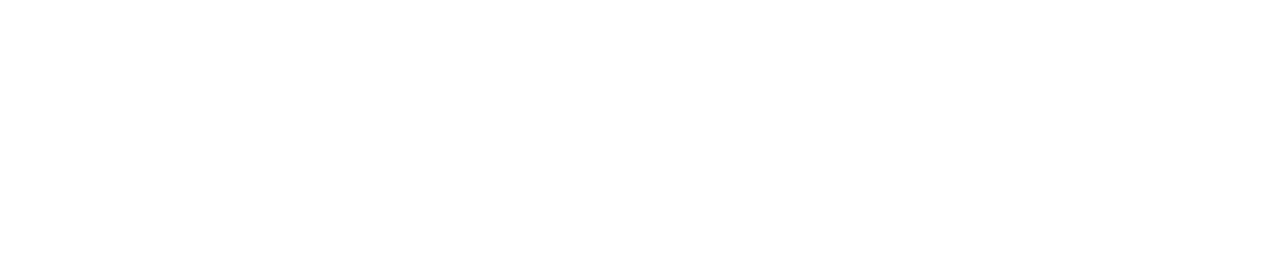
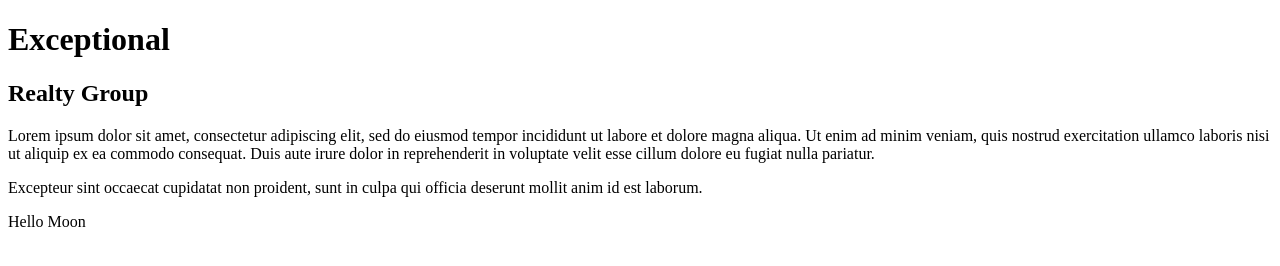
Before and after one commit to BrownCow371/exceptional-realty, a plain HTML site: page index.html in a window 1280 px wide. Drawn offline with Linux system fonts and the light colour scheme.

Commit message:
add body content to index.htlm

```diff
--- a/index.html
+++ b/index.html
@@ -6,6 +6,17 @@
   </head>
 
   <body>
+    <h1> Exceptional </h1>
+    <h2> Realty Group </h2>
+    <p>     Lorem ipsum dolor sit amet, consectetur adipiscing elit, sed do eiusmod tempor incididunt ut labore et dolore magna aliqua.
+      Ut enim ad minim veniam, quis nostrud exercitation ullamco laboris nisi ut aliquip ex ea commodo consequat.
+      Duis aute irure dolor in reprehenderit in voluptate velit esse cillum dolore eu fugiat nulla pariatur.
+     </p>
+
+     <p>
+       Excepteur sint occaecat cupidatat non proident, sunt in culpa qui officia deserunt mollit anim id est laborum.
+     </p>
+     Hello Moon
   </body>
 
 </html>
```
